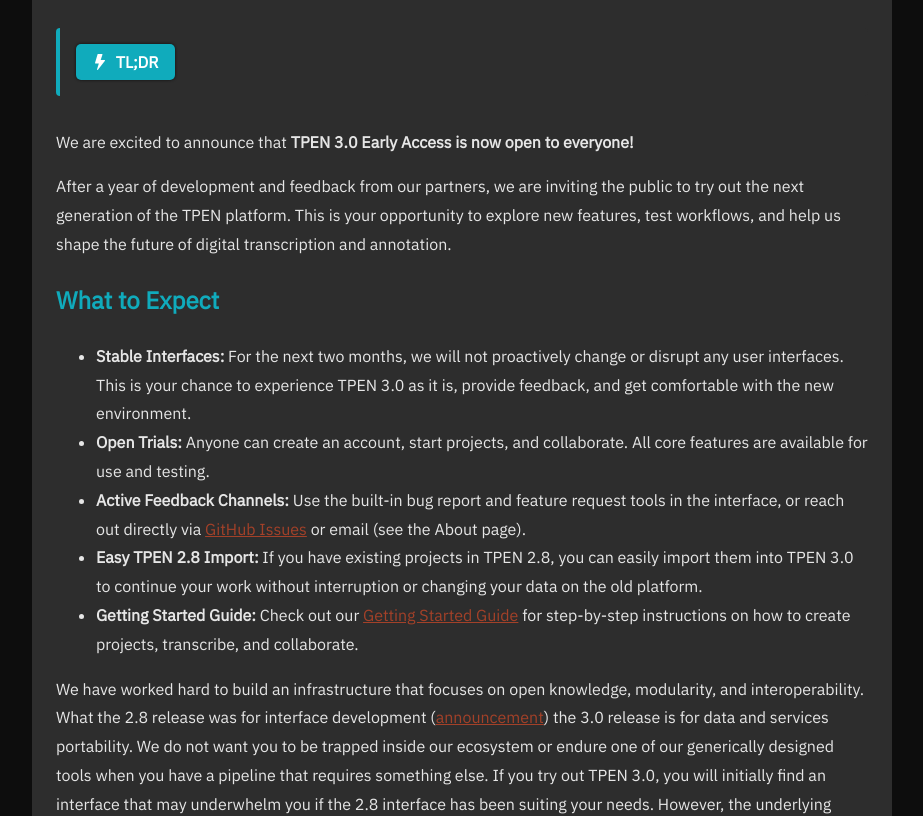
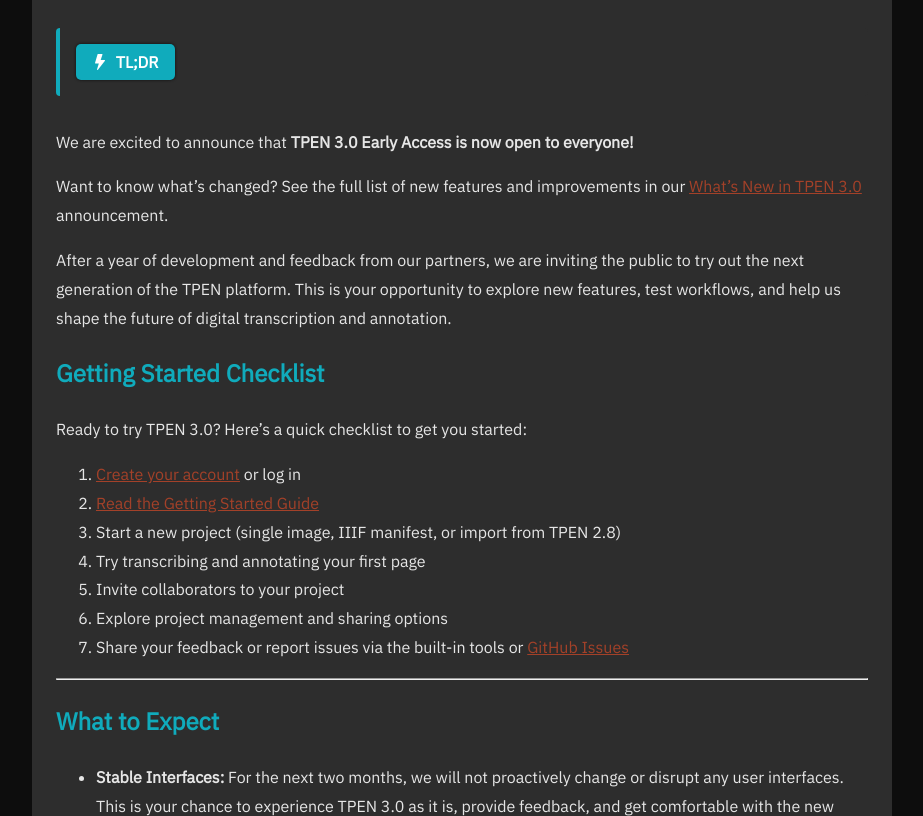
Before and after one commit to CenterForDigitalHumanities/TPEN3, a Jekyll site: the page built from _posts/2026-03-17-early-access-announcement.md, in a window 1280 px wide and 900 px high, scrolled down 433 px, cut to the strip 84-900 px from the top of the window. Shown: the whole strip, without its empty margins (178-1101 px from the left). Built offline with Jekyll 4.4.1, drawn with Linux system fonts in a browser that asks for light colours.

Commit message:
Add signup help, checklist, and image
Add user support info and onboarding content to the site: insert an aside with signup/contact links into the create-an-account post, expand the early-access announcement with a link to “What’s New” and a Getting Started checklist, and add a new transcription image asset (assets/img/transcription.png) to support the content. These changes improve onboarding and make it easier for users to get help and begin using TPEN 3.0.

```diff
--- a/_posts/2026-03-17-early-access-announcement.md
+++ b/_posts/2026-03-17-early-access-announcement.md
@@ -14,9 +14,27 @@
   - Roadmap: testing harnesses, new services, and more interfaces coming soon
 ---
 
+
 We are excited to announce that **TPEN 3.0 Early Access is now open to everyone!**
 
+Want to know what’s changed? See the full list of new features and improvements in our [What's New in TPEN 3.0](https://three.t-pen.org/announcements/2025/11/24/whats-new-tpen3.html) announcement.
+
 After a year of development and feedback from our partners, we are inviting the public to try out the next generation of the TPEN platform. This is your opportunity to explore new features, test workflows, and help us shape the future of digital transcription and annotation.
+
+
+## Getting Started Checklist
+
+Ready to try TPEN 3.0? Here’s a quick checklist to get you started:
+
+1. [Create your account](https://three.t-pen.org/login) or log in
+2. [Read the Getting Started Guide]({{site.url}}/getting-started)
+3. Start a new project (single image, IIIF manifest, or import from TPEN 2.8)
+4. Try transcribing and annotating your first page
+5. Invite collaborators to your project
+6. Explore project management and sharing options
+7. Share your feedback or report issues via the built-in tools or [GitHub Issues](https://github.com/CenterForDigitalHumanities/TPEN3/issues)
+
+---
 
 ## What to Expect
 
```
Also changed, not shown: _posts/2024-07-01-create-an-account.md (+3 -0 lines), assets/img/transcription.png (added).
